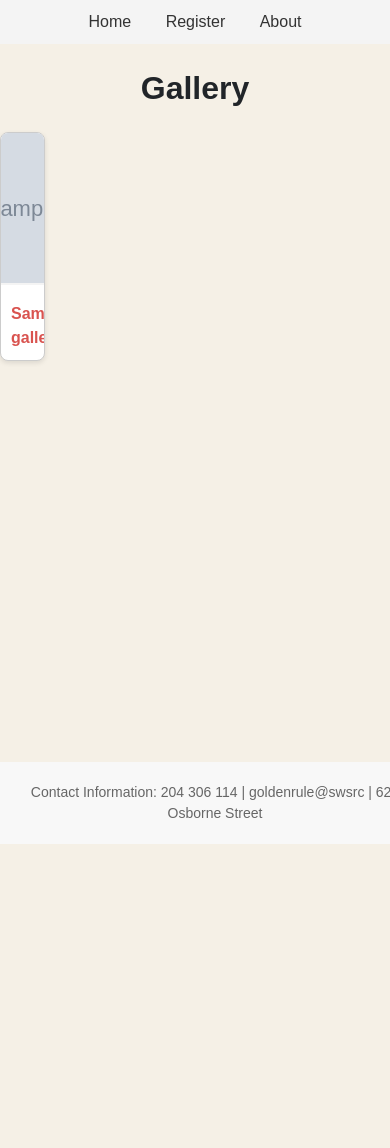
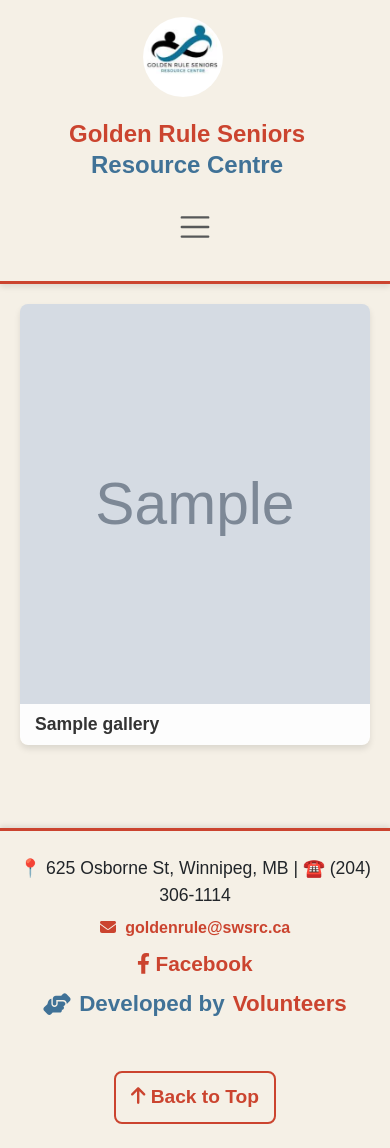
Before and after one commit to bgiranzumrut/golden_rule_calendar_project, a PHP site: page /golden_rule_calendar_project/public/gallery.php in a window 390 px wide. Before the commit the page ends 844 px from the top, so only its background shows below. Run offline with PHP 8.4, Linux system fonts and the light colour scheme; tables that the repository leaves empty or names only in its code hold one stand-in row (values such as "Sample post"); grey boxes marked "Sample" are stand-in pictures.

Commit message:
Public gallery page style

```diff
--- a/public/gallery.php
+++ b/public/gallery.php
@@ -1,6 +1,7 @@
 <?php
 // Include the centralized database connection
 $conn = require_once __DIR__ . '/../config/db_connection.php';
+include("header.php");
 
 // Pagination setup
 $images_per_page = 12; // Adjust number of images per page
@@ -19,114 +20,16 @@ $stmt->execute();
 ?>
 
 <!DOCTYPE html>
+
 <html lang="en">
 <head>
     <meta charset="UTF-8">
     <meta name="viewport" content="width=device-width, initial-scale=1.0">
     <title>Gallery</title>
-    <style>
-        body {
-            font-family: Arial, sans-serif;
-            margin: 0;
-            padding: 0;
-        }
-        nav {
-            background-color: #f4f4f4;
-            padding: 10px;
-            text-align: center;
-        }
-        nav a {
-            margin: 0 15px;
-            text-decoration: none;
-            color: #333;
-        }
-        h1 {
-            text-align: center;
-            margin: 20px 0;
-        }
-        .gallery-container {
-            display: flex;
-            justify-content: center;
-            align-items: center;
-            gap: 30px;
-            position: relative;
-        }
-        .gallery-item {
-            border: 1px solid #ccc;
-            border-radius: 8px;
-            overflow: hidden;
-            width: 400px;
-            box-shadow: 0 2px 5px rgba(0, 0, 0, 0.1);
-        }
-        .gallery-item img {
-            width: 100%;
-            height: 250px;
-            object-fit: cover;
-        }
-        .gallery-item .content {
-            padding: 15px;
-        }
-        .gallery-item .content h3 {
-            margin: 0;
-            font-size: 1.5rem;
-            color: #333;
-        }
-        .gallery-item .content p {
-            margin: 10px 0;
-            color: #666;
-        }
-        .nav-btn {
-            background-color: transparent;
-            color: #333;
-            border: none;
-            font-size: 2rem;
-            display: flex;
-            justify-content: center;
-            align-items: center;
-            cursor: pointer;
-            position: absolute;
-            top: 50%;
-            transform: translateY(-50%);
-            transition: background-color 0.3s ease, color 0.3s ease;
-            width: 50px;
-            height: 50px;
-            border-radius: 50%;
-        }
-        .nav-btn:focus,
-        .nav-btn:active {
-            background-color: #4caf50; /* Green color */
-            color: white;
-            outline: none;
-        }
-        .prev-btn {
-            left: 10px;
-        }
-        .next-btn {
-            right: 10px;
-        }
-        footer {
-            text-align: center;
-            background-color: #f4f4f4;
-            padding: 15px 0;
-            margin-top: 20px;
-            font-size: 14px;
-            color: #666;
-        }
-        .nav-btn:hover {
-            background-color: rgba(0, 128, 0, 0.2); /* Light green hover effect */
-        }
-    </style>
     <link rel="stylesheet" href="../styles/gallery_styles.css">
     <script src="../styles/gallery_script.js" defer></script>
-
 </head>
 <body>
-    <nav>
-        <a href="../index.php">Home</a>
-        <a href="../views/user_registration.php">Register</a>
-        <a href="about.php">About</a>
-    </nav>
-    <h1>Gallery</h1>
 
     <div class="gallery-container">
         <?php if ($current_page > 1): ?>
@@ -134,6 +37,7 @@ $stmt->execute();
         <?php endif; ?>
 
         <?php while ($row = $stmt->fetch(PDO::FETCH_ASSOC)): ?>
+            <?php if (!empty($row['image_path'])): // Check if image exists ?>
                 <div class="gallery-item"
                     data-title="<?= htmlspecialchars($row['title']) ?>"
                     data-category="<?= htmlspecialchars($row['category']) ?>"
@@ -144,6 +48,7 @@ $stmt->execute();
                         <h3><?= htmlspecialchars($row['title']) ?></h3>
                     </div>
                 </div>
+            <?php endif; ?>
         <?php endwhile; ?>
 
         <?php if ($current_page < $total_pages): ?>
@@ -151,33 +56,7 @@ $stmt->execute();
         <?php endif; ?>
     </div>
 
-    <footer>
-        Contact Information: 204 306 114 | goldenrule@swsrc | 625 Osborne Street
-    </footer>
-
-    <script>
-        // Enable swipe navigation for gallery items
-        let startX;
-        const container = document.querySelector('.gallery-container');
-
-        container.addEventListener('mousedown', (e) => {
-            startX = e.pageX;
-        });
-
-        container.addEventListener('mouseup', (e) => {
-            const endX = e.pageX;
-            if (startX > endX + 50) {
-                // Swipe left (next)
-                const nextBtn = document.querySelector('.next-btn');
-                if (nextBtn) nextBtn.click();
-            } else if (startX < endX - 50) {
-                // Swipe right (previous)
-                const prevBtn = document.querySelector('.prev-btn');
-                if (prevBtn) prevBtn.click();
-            }
-        });
-
-    </script>
 </body>
 </html>
+<?php include("footer.php"); // Include existing footer ?>
 <?php $conn = null; // Close the connection ?>
--- a/styles/gallery_styles.css
+++ b/styles/gallery_styles.css
@@ -1,124 +1,120 @@
-/* gallery_styles.css - Styling for Gallery Page */
-
-/* Import global styles to match index page */
-@import url('styles.css');
-
-/* Gallery Page Styling */
 .gallery-container {
   display: flex;
-    align-items: flex-start;
-    justify-content: flex-start;
+  flex-wrap: wrap;
+  justify-content: space-between; /* Ensure even spacing */
   gap: 20px;
-    transition: all 0.3s ease-in-out;
-    flex-wrap: wrap;
-    width: 65%; /* Allocating left side for small images */
+  padding: 20px;
+  max-width: 1200px;
+  margin: auto;
 }
 
+/* Ensure 2 images per row */
 .gallery-item {
-    border: 1px solid #ccc;
+  flex: 0 0 calc(50% - 10px); /* Two items per row */
+  max-width: calc(50% - 10px);
   border-radius: 8px;
   overflow: hidden;
-    width: calc(25% - 20px);
-    box-shadow: 0 2px 5px rgba(0, 0, 0, 0.1);
-    background: #fff;
-    transition: transform 0.3s ease-in-out, width 0.3s ease-in-out;
+  box-shadow: 0 4px 6px rgba(0, 0, 0, 0.1);
   cursor: pointer;
+  transition: transform 0.3s ease-in-out;
 }
 
-.gallery-item:hover {
-    transform: scale(1.03);
+.gallery-item .content {
+  padding: 10px 15px; /* Add padding around the title */
+  text-align: left; /* Align with the website */
+  background-color: #fdfdfd; /* Light background for readability */
+  border-radius: 0 0 8px 8px; /* Rounded corners at bottom */
+}
+
+.gallery-item .content h3 {
+  margin: 0; /* Remove default margin */
+  font-size: 1.1rem; /* Adjust font size */
+  font-weight: 600; /* Make it stand out */
+  color: #333; /* Match the website text color */
 }
 
 .gallery-item img {
   width: 100%;
-    height: 150px;
+  height: 400px; /* Consistent image size */
   object-fit: cover;
-    border-bottom: 2px solid #f4f4f4;
 }
 
-.gallery-item .content {
-    padding: 10px;
-    text-align: center;
+/* Modal Styling */
+/* Modal Styling */
+.modal {
+  display: none;
+  position: fixed;
+  top: 0;
+  left: 0;
+  width: 100%;
+  height: 100%;
+  background-color: rgba(0, 0, 0, 0.9);
+  display: flex;
+  justify-content: center;
+  align-items: center;
+  z-index: 1000;
 }
 
-.gallery-item .content h3 {
-    margin: 0;
-    font-size: 1rem;
-    color: #d9534f;
+/* Modal Image */
+.modal img {
+  min-width: 60vw; /* Ensures it scales proportionally */
+  min-height: 60vh;
+  max-width: 60vw; /* Prevents overflowing vertically */
+  max-width: 60vh;
+  width: auto;
+  height: auto;
+  object-fit: contain; /* Ensures the full image is visible without cropping */
+  border-radius: 8px;
 }
 
-.gallery-item .content p {
-    display: none;
+/* Navigation Buttons */
+.modal-prev,
+.modal-next {
+  position: absolute;
+  top: 50%;
+  transform: translateY(-50%);
+  background-color: rgba(255, 255, 255, 0.3);
+  color: white;
+  border: none;
+  font-size: 2rem;
+  cursor: pointer;
+  padding: 10px;
+  border-radius: 50%;
 }
 
-/* Expanded View Styling - Right side */
-.expanded-view {
-    width: 35%; /* Right side fixed for selected image */
-    background: white;
-    box-shadow: 0 4px 8px rgba(0, 0, 0, 0.2);
-    padding: 20px;
-    overflow: auto;
-    z-index: 1000;
-    transition: all 0.3s ease-in-out;
-    position: fixed;
-    top: 6%;
-    right: 16px;
-    height: auto;
-    max-height: 80vh;
+.modal-prev {
+  left: 10px;
 }
 
-.expanded-view img {
-    width: 100%;
-    height: auto;
+.modal-next {
+  right: 10px;
 }
 
-.expanded-view .content {
-    display: block;
-    padding: 10px;
-    font-size: 1rem;
-    color: #333;
+.modal-prev:hover,
+.modal-next:hover {
+  background-color: rgba(255, 255, 255, 0.6);
 }
 
-.expanded-view .close-btn {
-    position: absolute;
-    top: 10px;
-    right: 10px;
-    background: red;
-    color: white;
-    border: none;
-    font-size: 1.5rem;
-    padding: 5px 10px;
-    cursor: pointer;
+/* ========== RESPONSIVE FIXES ========== */
+@media (max-width: 1024px) {
+  .gallery-item {
+    flex: 0 0 48%; /* Two per row for tablets */
+  }
 }
 
-/* Ensure only one small image is selected */
-.gallery-item.selected {
-    transform: scale(1.1);
-    border: 2px solid #d9534f;
+@media (max-width: 768px) {
+  .gallery-item {
+    flex: 0 0 100%; /* Full width */
+    max-width: 100%;
+  }
 }
 
-/* Shrink other images and move to the left when expanded */
-.gallery-container.expanded-mode {
-    display: flex;
-    flex-direction: row;
-    align-items: flex-start;
-    flex-wrap: wrap;
+@media (max-width: 480px) {
+  .gallery-item {
+    margin-bottom: 15px; /* Add space between images */
   }
 
-.gallery-container.expanded-mode .gallery-item:not(.selected) {
-    width: calc(20% - 10px);
-    opacity: 0.5;
-    transition: all 0.3s ease-in-out;
+  .modal img {
+    max-width: 95%;
   }
-
-/* Footer remains at the bottom */
-footer {
-    position: fixed;
-    bottom: 0;
-    width: 100%;
-    background-color: #f8f8f8;
-    padding: 20px;
-    text-align: center;
-    font-size: 14px;
-    color: #666;
 }
```
Also changed, not shown: styles/gallery_script.js (+60 -46 lines), public/uploads/Front page ss.png (deleted), public/uploads/Screenshot 2024-09-05 151354.png (deleted), public/uploads/Screenshot 2024-11-18 192859.png (deleted), public/uploads/priy.jpg (deleted). Lines whose indentation alone changed are shown as unchanged.
